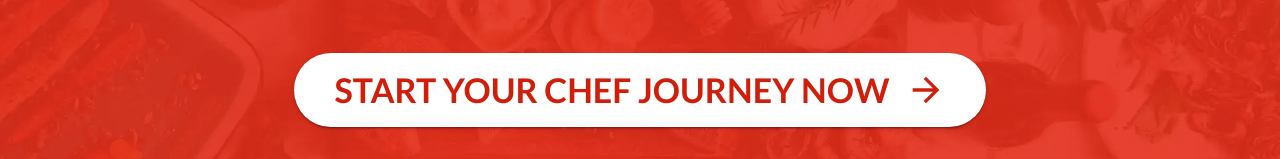
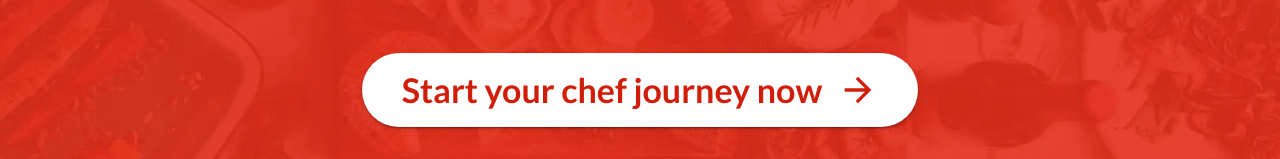
Before and after one commit to UOA-CS732-SE750-Students-2024/project-group-teal-turtles, a Next.js app in the folder frontend/: page /landing in a window 1280 px wide. Shown: the part 307-466 px from the top of the page. Built offline with nearby package versions, Linux system fonts and the light colour scheme; no server answers; sample sign-in values are in the browser's storage.

Commit message:
fix: mouse over jittering

```diff
--- a/frontend/src/app/(with-layout)/landing/page.jsx
+++ b/frontend/src/app/(with-layout)/landing/page.jsx
@@ -13,6 +13,7 @@ function LandingCard({ title, body, back }) {
 	const [flipped, setFlipped] = useState(false);
 
 	return (
+		<Stack onMouseOver={() => setFlipped(true)} onMouseOut={() => setFlipped(false)}>
 			<ReactCardFlip isFlipped={flipped}>
 				<Card
 					sx={{
@@ -21,8 +22,6 @@ function LandingCard({ title, body, back }) {
 						borderRadius: "20px 20px 0 0",
 						m: "auto"
 					}}
-				onMouseOver={() => setFlipped(true)}
-				onMouseOut={() => setFlipped(false)}
 				>
 					<Stack
 						key="front"
@@ -64,6 +63,7 @@ function LandingCard({ title, body, back }) {
 					</Stack>
 				</Card>
 			</ReactCardFlip>
+		</Stack>
 	);
 }
 
@@ -111,14 +111,14 @@ function Landing() {
 							sx={{
 								color: "primary.dark",
 								backgroundColor: "white",
-								"&:hover": { color: "white" },
+								"&:hover": { backgroundColor: "background.default" },
 								mt: 6,
 								px: 5,
 								py: 2,
 								borderRadius: "100px"
 							}}
 						>
-							<Typography variant="h4" fontWeight="bold" sx={{ mr: 2 }}>
+							<Typography variant="h4" fontWeight="bold" sx={{ mr: 2 }} textTransform="none">
 								Start your chef journey now
 							</Typography>
 							<ArrowForwardIcon sx={{ fontSize: "40px" }} />
```
Lines whose indentation alone changed are shown as unchanged.
